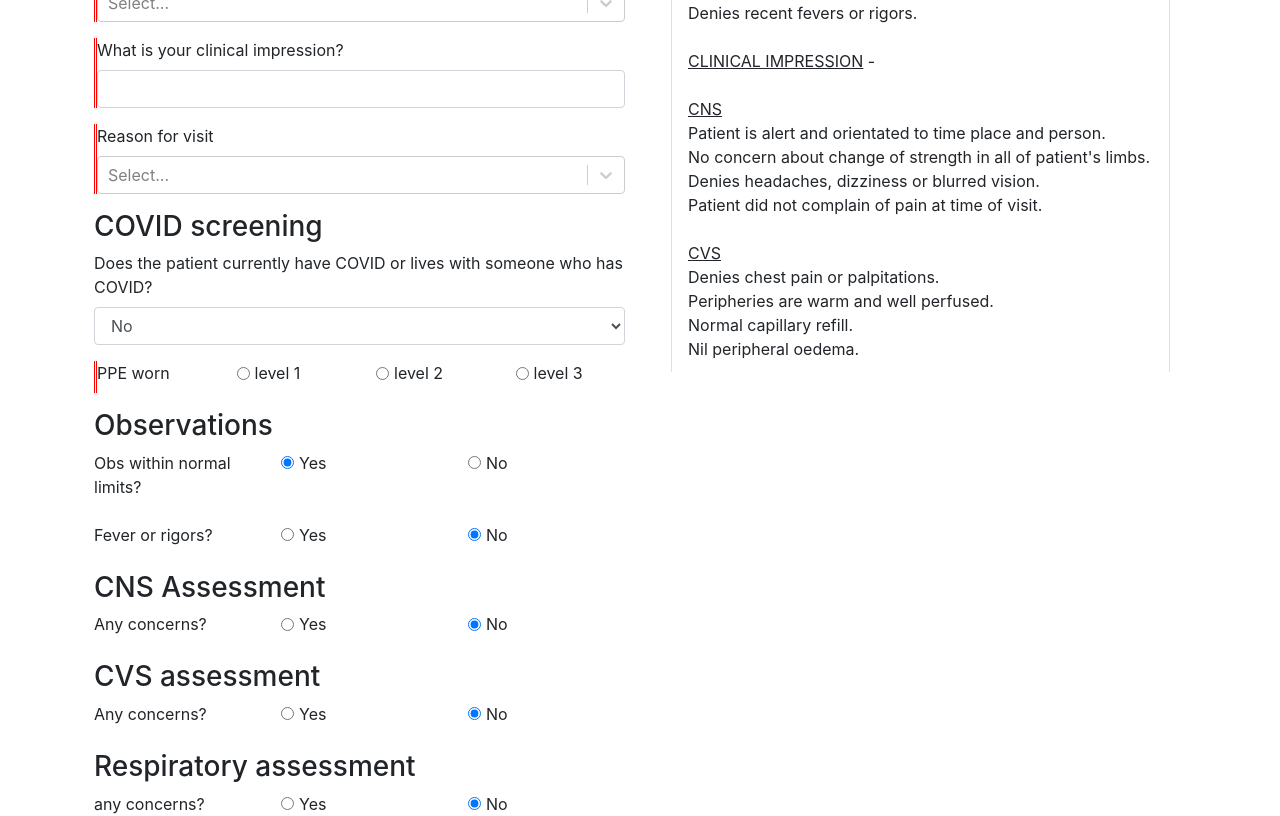
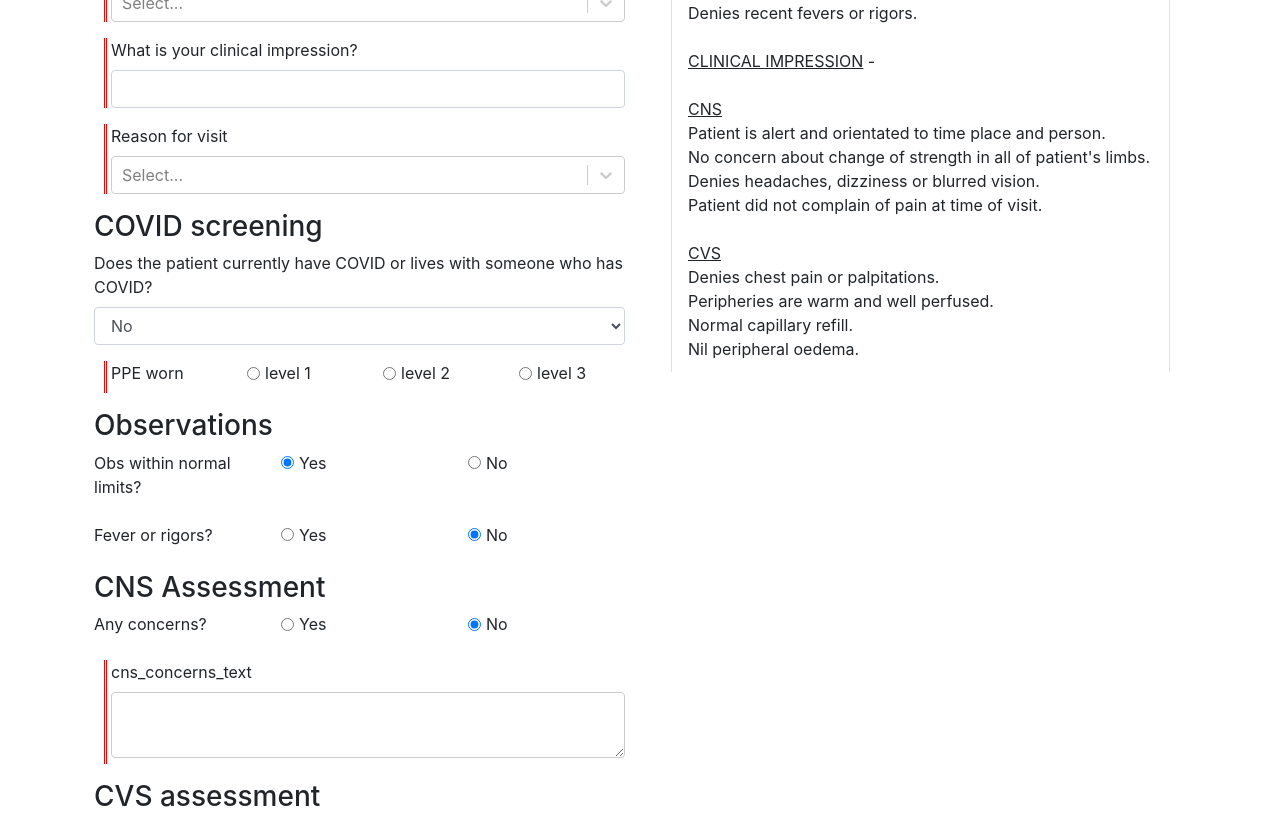
Before and after one commit to Itamaram/dr-template, a React (Create React App) app: page / in a window 1280 px wide. Shown: the part 500-1316 px from the top of the page. Built offline with nearby package versions, Linux system fonts and the light colour scheme.

Commit message:
minor fixes

```diff
--- a/src/controls-pane.js
+++ b/src/controls-pane.js
@@ -86,8 +86,8 @@
             const isMinimized = minimizeIndices.includes(originalIndex);
             const titleStyle = isMinimized
               ? hasRedLine(originalIndex)
-                ? { borderLeft: '4px double red' }
-                : { borderLeft: '4px double #61dafb' }
+                ? { borderLeft: '4px double red' , marginLeft: '6px', paddingLeft: '4px' }
+                : { borderLeft: '4px double #61dafb', paddingLeft: '4px' }
               : {};
 
             return (
@@ -109,7 +109,7 @@
             (definition.type === 'checkbox' && definition.style === 'required' && values[definition.placeholder].length === 0)
             ) {
               return (
-                <div key={definition.placeholder} style={{ borderLeft: '3px double red' }}>
+                <div key={definition.placeholder} style={{ borderLeft: '3px double red', marginLeft: '10px', paddingLeft: '4px' }}>
                   {handler.render(definition, values[definition.placeholder], (x) =>
                     onChange(definition.placeholder, x)
                   )}
--- a/src/controls/TextMultiControl.jsx
+++ b/src/controls/TextMultiControl.jsx
@@ -7,7 +7,7 @@
         <FormGroup>
             <FormLabel>{display || placeholder}</FormLabel>
             <textarea
-            value={props.values[0].replace(/<br>/g, '\n') || ''}
+            value={(props.values[0] ? props.values[0].replace(/<br>/g, '\n') : '') || ''}
             type="textmulti"
             onChange={e => props.onChange([e.target.value.replace(/\r?\n/g, '<br>')])}
             className="my-textarea"
```
Also changed, not shown: src/templates.json.
